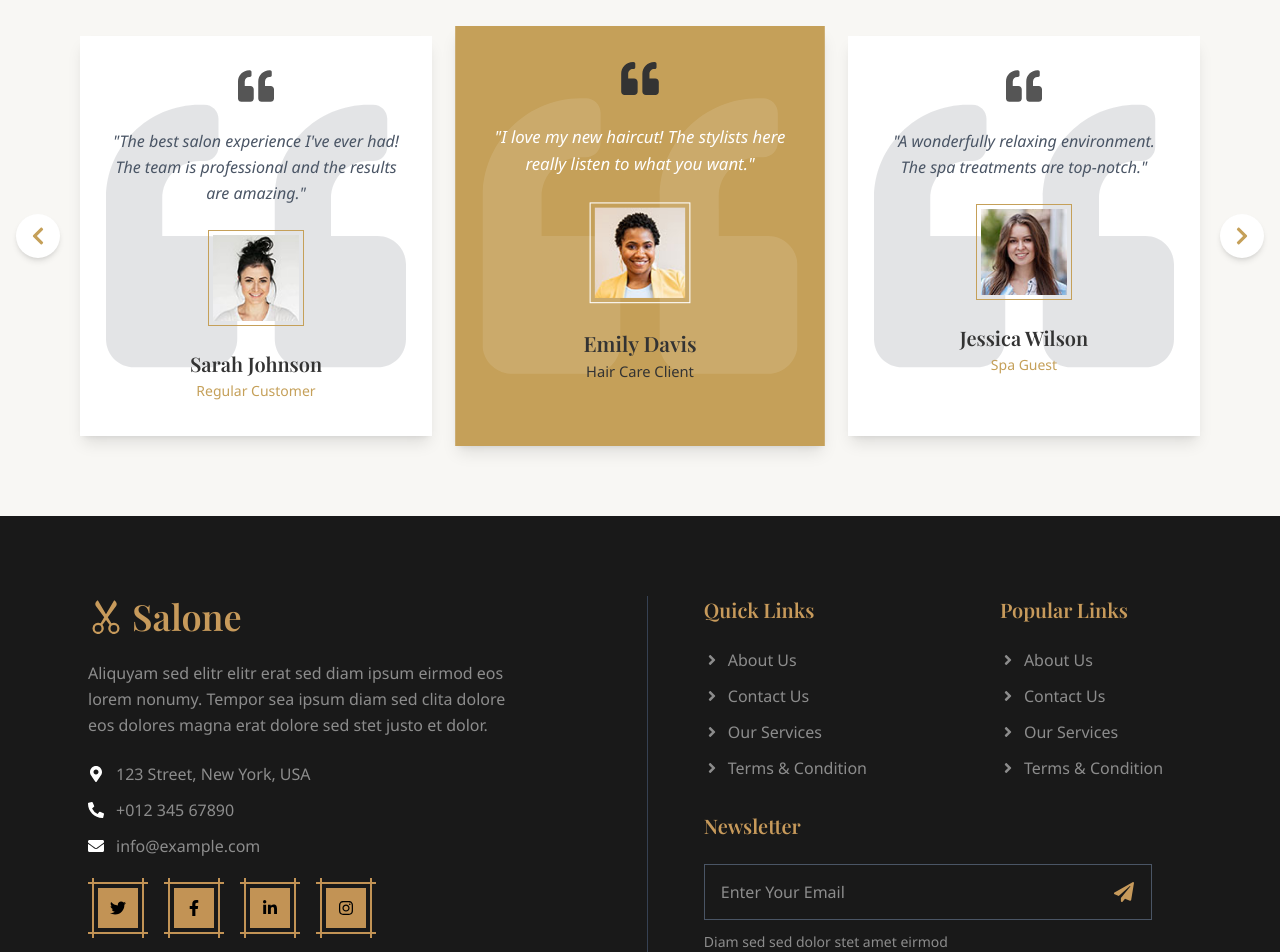
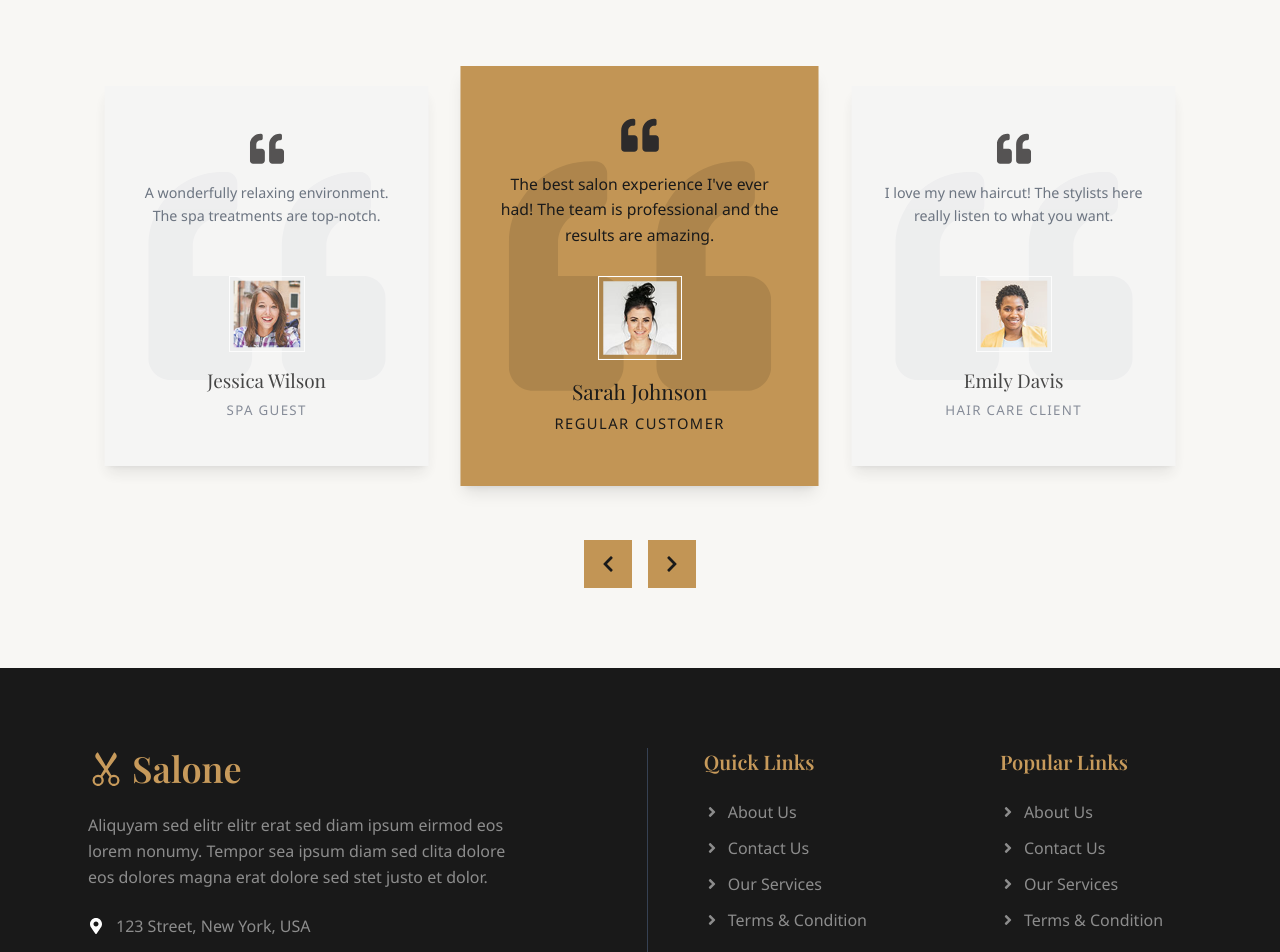
Before and after one commit to AngappanMERN/Salone_sample_Project, a React (Vite) app in the folder client/: page /clients in a window 1280 px wide. Shown: the part 300-1252 px from the top of the page. Built offline with nearby package versions, Linux system fonts and the light colour scheme; a web font is replaced by a local one.

Commit message:
set animasans

```diff
--- a/client/src/components/About/About.css
+++ b/client/src/components/About/About.css
@@ -15,10 +15,8 @@
   position: relative;
   display: inline-block;
   padding: 8px;
-  /* Space for the lines to extend */
 }
 
-/* The horizontal lines of the outer frame */
 .custom-button-wrapper::before {
   content: "";
   position: absolute;
--- a/client/src/components/Footer/Footer.jsx
+++ b/client/src/components/Footer/Footer.jsx
@@ -11,20 +11,20 @@ const Footer = () => {
                 <div className="flex flex-col lg:flex-row gap-14">
 
                     {/* Left Column */}
-                    <div className="lg:w-1/2 px-18">
+                    <div className="lg:w-1/2 lg:px-18 flex flex-col items-center lg:items-start text-center lg:text-left">
                         <Link to="/" className="inline-block mb-6">
-                            <h1 className="text-4xl text-[#c79a5b] font-serif font-bold flex items-center gap-2">
+                            <h1 className="text-4xl text-[#c79a5b] font-serif font-bold flex justify-center lg:justify-start items-center gap-2">
                                 <BsScissors /> Salone
                             </h1>
                         </Link>
                         <p className="mb-6 leading-relaxed">
                             Aliquyam sed elitr elitr erat sed diam ipsum eirmod eos lorem nonumy. Tempor sea ipsum diam sed clita dolore eos dolores magna erat dolore sed stet justo et dolor.
                         </p>
-                        <p className="mb-3 flex items-center gap-3"><FaMapMarkerAlt className="text-white" /> 123 Street, New York, USA</p>
-                        <p className="mb-3 flex items-center gap-3"><FaPhoneAlt className="text-white" /> +012 345 67890</p>
-                        <p className="mb-6 flex items-center gap-3"><FaEnvelope className="text-white" /> info@example.com</p>
+                        <p className="mb-3 flex items-center justify-center lg:justify-start gap-3 w-full"><FaMapMarkerAlt className="text-white" /> 123 Street, New York, USA</p>
+                        <p className="mb-3 flex items-center justify-center lg:justify-start gap-3 w-full"><FaPhoneAlt className="text-white" /> +012 345 67890</p>
+                        <p className="mb-6 flex items-center justify-center lg:justify-start gap-3 w-full"><FaEnvelope className="text-white" /> info@example.com</p>
 
-                        <div className="flex gap-4">
+                        <div className="flex justify-center lg:justify-start gap-4">
                             <div className="footer-icon-wrapper">
                                 <a href="https://twitter.com/" className="footer-social-icon">
                                     <FaTwitter />
@@ -52,23 +52,23 @@ const Footer = () => {
                     <div className="hidden lg:block w-px bg-gray-700"></div>
 
                     {/* Right Column */}
-                    <div className="lg:w-1/2">
+                    <div className="lg:w-1/2 text-center lg:text-left mt-10 lg:mt-0">
                         <div className="grid grid-cols-1 md:grid-cols-2 gap-8">
-                            <div>
+                            <div className="flex flex-col items-center lg:items-start">
                                 <h5 className="text-[#c79a5b] text-xl font-bold mb-6 font-serif">Quick Links</h5>
-                                <div className="flex flex-col gap-3">
+                                <div className="flex flex-col gap-3 items-center lg:items-start">
                                     {['About Us', 'Contact Us', 'Our Services', 'Terms & Condition'].map((item) => (
-                                        <Link key={item} to="" className="hover:text-[#c79a5b] transition-colors flex items-center gap-2">
+                                        <Link key={item} to="" className="hover:text-[#c79a5b] transition-colors flex items-center justify-center lg:justify-start gap-2">
                                             <FaAngleRight /> {item}
                                         </Link>
                                     ))}
                                 </div>
                             </div>
-                            <div>
+                            <div className="flex flex-col items-center lg:items-start">
                                 <h5 className="text-[#c79a5b] text-xl font-bold mb-6 font-serif">Popular Links</h5>
-                                <div className="flex flex-col gap-3">
+                                <div className="flex flex-col gap-3 items-center lg:items-start">
                                     {['About Us', 'Contact Us', 'Our Services', 'Terms & Condition'].map((item) => (
-                                        <Link key={item} to="" className="hover:text-[#c79a5b] transition-colors flex items-center gap-2">
+                                        <Link key={item} to="" className="hover:text-[#c79a5b] transition-colors flex items-center justify-center lg:justify-start gap-2">
                                             <FaAngleRight /> {item}
                                         </Link>
                                     ))}
@@ -76,13 +76,13 @@ const Footer = () => {
                             </div>
                         </div>
 
-                        <div className="mt-8">
+                        <div className="mt-8 flex flex-col items-center lg:items-start">
                             <h5 className="text-[#c79a5b] text-xl font-bold mb-6 font-serif">Newsletter</h5>
-                            <div className="relative max-w-md">
+                            <div className="relative w-full max-w-md mx-auto lg:mx-0">
                                 <input
                                     type="text"
                                     placeholder="Enter Your Email"
-                                    className="w-full h-14 bg-transparent border border-gray-600 px-4 text-white focus:outline-none focus:border-[#c79a5b]"
+                                    className="w-full h-14 bg-[#514949] border border-gray-600 px-4 text-white placeholder-gray-400 focus:outline-none focus:border-[#c79a5b]"
                                 />
                                 <button className="absolute top-2 right-2 h-10 w-10 text-[#c79a5b] flex items-center justify-center hover:text-white transition-colors">
                                     <FaPaperPlane className="text-xl" />
@@ -94,9 +94,13 @@ const Footer = () => {
                 </div>
 
                 {/* Footer Bottom */}
-                <div className="mt-16 pt-8 border-t border-gray-800 flex flex-col md:flex-row justify-between items-center text-sm">
-                    <p>&copy; <a href="#" className="border-b border-white text-[#c79a5b] hover:text-white">Your Site Name</a>, All Right Reserved.</p>
-                    <p className="mt-2 md:mt-0">Designed By <a href="https://htmlcodex.com" className="border-b border-white text-[#c79a5b] hover:text-white">HTML Codex</a>, Distributed By <a href="https://themewagon.com" className="border-b border-white text-[#c79a5b] hover:text-white">ThemeWagon</a></p>
+                <div className="mt-16 pt-8 border-t border-gray-800 flex justify-center items-center text-sm text-center">
+                    <p>
+                        &copy;
+                        <a href="#" className="border-b border-white text-[#c79a5b] hover:text-white">
+                            SK Salone
+                        </a>, All Right Reserved.
+                    </p>
                 </div>
             </div>
         </div>
--- a/client/src/components/Layout/Navbar.jsx
+++ b/client/src/components/Layout/Navbar.jsx
@@ -12,9 +12,9 @@ export default function Navbar() {
     const [isMobilePagesOpen, setIsMobilePagesOpen] = useState(false);
 
     return (
-        <header className="relative lg:fixed lg:top-0 w-full flex items-center justify-between bg-[#e9e6e2] h-20 pr-6 z-50 shadow-md">
+        <header className="relative lg:fixed lg:top-0 w-full flex items-center justify-between bg-[#e9e6e2] h-24 pr-6 z-50 shadow-md">
             {/* Left Logo Section */}
-            <div className="flex items-center gap-4 bg-[#c79a5b] h-20 px-4 lg:px-16">
+            <div className="flex items-center gap-4 bg-[#c79a5b] h-24 px-4 lg:px-16">
                 <BsScissors className="text-2xl md:text-4xl text-black" />
 
                 <h1 className="text-2xl md:text-4xl font-serif font-semibold tracking-wide text-black">
--- a/client/src/components/Testimonials/Clients.jsx
+++ b/client/src/components/Testimonials/Clients.jsx
@@ -38,42 +38,45 @@ const testimonials = [
 ];
 
 export default function Clients() {
-    const [activeIndex, setActiveIndex] = useState(1);
+    // Clone testimonials to allow infinite scrolling effect
+    const clonedTestimonials = [...testimonials, ...testimonials, ...testimonials];
+
+    // Start at exactly the first element of the middle cloned block
+    const [active, setActive] = useState(testimonials.length);
+    const [isTransitioning, setIsTransitioning] = useState(false);
+    const [isMobile, setIsMobile] = useState(false);
+
     const subtitle = "Testimonials";
     const title = "What Our Clients Say";
 
-    // Auto-slide specifically for mobile
     useEffect(() => {
-        const interval = setInterval(() => {
-            if (window.innerWidth < 768) {
-                setActiveIndex((prev) => (prev + 1) % testimonials.length);
-            }
-        }, 3000);
-
-        return () => clearInterval(interval);
+        const handleResize = () => setIsMobile(window.innerWidth < 768);
+        handleResize(); // set initial state
+        window.addEventListener('resize', handleResize);
+        return () => window.removeEventListener('resize', handleResize);
     }, []);
 
     const nextSlide = () => {
-        setActiveIndex((prev) => (prev + 1) % testimonials.length);
+        if (isTransitioning) return;
+        setIsTransitioning(true);
+        setActive((prev) => prev + 1);
     };
 
     const prevSlide = () => {
-        setActiveIndex((prev) => (prev - 1 + testimonials.length) % testimonials.length);
+        if (isTransitioning) return;
+        setIsTransitioning(true);
+        setActive((prev) => prev - 1);
     };
 
-    const getVisibleTestimonials = () => {
-        const len = testimonials.length;
-        const prevIndex = (activeIndex - 1 + len) % len;
-        const nextIndex = (activeIndex + 1) % len;
-
-        return [
-            { data: testimonials[prevIndex], isCenter: false },
-            { data: testimonials[activeIndex], isCenter: true },
-            { data: testimonials[nextIndex], isCenter: false },
-        ];
+    const handleTransitionEnd = () => {
+        setIsTransitioning(false);
+        // Reset position silently when reaching the clones to maintain infinite loop
+        if (active <= testimonials.length - 1) {
+            setActive(active + testimonials.length);
+        } else if (active >= testimonials.length * 2) {
+            setActive(active - testimonials.length);
+        }
     };
-
-    const visibleItems = getVisibleTestimonials();
 
     return (
         <div className="clients-wrapper bg-[#f8f7f4] py-20">
@@ -87,61 +90,81 @@ export default function Clients() {
             </div>
 
             <div className="max-w-6xl mx-auto px-4 relative">
-                {/* Navigation Buttons */}
+                {/* Carousel Track */}
+                <div className="w-full overflow-hidden py-10">
+                    <div
+                        className={`flex items-center ${isTransitioning ? 'transition-transform duration-500 ease-in-out' : ''}`}
+                        style={{
+                            transform: `translateX(calc(-${(active - (isMobile ? 0 : 1)) * (isMobile ? 100 : 33.333333)}%))`
+                        }}
+                        onTransitionEnd={handleTransitionEnd}
+                    >
+                        {clonedTestimonials.map((item, index) => {
+                            const isCenter = index === active;
+
+                            return (
+                                <div
+                                    key={index}
+                                    className="w-full md:w-1/3 flex-shrink-0 px-4"
+                                >
+                                    <div
+                                        className={`relative p-8 h-[400px] shadow-lg text-center transition-all duration-500 transform overflow-hidden
+                                            ${isCenter
+                                                ? "bg-[#c29555] text-white scale-105 z-10"
+                                                : "bg-[#f5f5f5] text-gray-600 hover:-translate-y-2 scale-95 opacity-80"
+                                            }`}
+                                    >
+                                        {/* Background Watermark */}
+                                        <div className="absolute inset-0 flex items-center justify-center pointer-events-none opacity-10">
+                                            <FaQuoteLeft className={`text-[250px] ${isCenter ? "text-black" : "text-gray-400"}`} />
+                                        </div>
+
+                                        {/* Content */}
+                                        <div className="relative z-10 flex flex-col items-center justify-between h-full py-4">
+                                            <div className="mb-4">
+                                                <FaQuoteLeft className={`text-4xl mx-auto ${isCenter ? "text-[#2d2b2b]" : "text-[#2d2b2b]"}`} />
+                                            </div>
+
+                                            <p className={`mb-6 leading-relaxed flex-grow text-[15px] ${isCenter ? "text-[#1a1a1a]" : "text-gray-600"}`}>
+                                                {item.feedback}
+                                            </p>
+
+                                            <div className={`w-20 h-20 mx-auto mb-4 p-1 border ${isCenter ? "border-white" : "border-white"}`}>
+                                                <img src={item.image} alt={item.name} className="w-full h-full object-cover" />
+                                            </div>
+
+                                            <div>
+                                                <h3 className={`text-xl font-serif mb-1 ${isCenter ? "text-[#1a1a1a]" : "text-[#1a1a1a]"}`}>
+                                                    {item.name}
+                                                </h3>
+                                                <span className={`text-sm tracking-widest uppercase ${isCenter ? "text-[#1a1a1a]" : "text-gray-500"}`}>
+                                                    {item.role}
+                                                </span>
+                                            </div>
+                                        </div>
+                                    </div>
+                                </div>
+                            );
+                        })}
+                    </div>
+                </div>
+
+                {/* Bottom Navigation Buttons */}
+                <div className="flex justify-center gap-4 mt-6">
                     <button
                         onClick={prevSlide}
-                    className="absolute left-0 md:-left-12 top-1/2 -translate-y-1/2 p-3 text-[#C5A059] hover:text-[#b08e4f] bg-white shadow-md rounded-full z-20 transition-all transform hover:scale-110"
+                        className="bg-[#c29555] text-[#1a1a1a] w-12 h-12 flex items-center justify-center hover:bg-[#b0854c] transition-colors"
                         aria-label="Previous testimonial"
                     >
-                    <FaChevronLeft className="text-xl" />
+                        <FaChevronLeft className="text-lg" />
                     </button>
                     <button
                         onClick={nextSlide}
-                    className="absolute right-0 md:-right-12 top-1/2 -translate-y-1/2 p-3 text-[#C5A059] hover:text-[#b08e4f] bg-white shadow-md rounded-full z-20 transition-all transform hover:scale-110"
+                        className="bg-[#c29555] text-[#1a1a1a] w-12 h-12 flex items-center justify-center hover:bg-[#b0854c] transition-colors"
                         aria-label="Next testimonial"
                     >
-                    <FaChevronRight className="text-xl" />
+                        <FaChevronRight className="text-lg" />
                     </button>
-
-                <div className="grid grid-cols-1 md:grid-cols-3 gap-8 items-center">
-                    {visibleItems.map((item, index) => (
-                        <div
-                            key={item.data.id}
-                            className={`relative p-8 h-[400px] shadow-lg text-center transition-all duration-300 transform overflow-hidden
-                                ${!item.isCenter ? "hidden md:block" : "block"}
-                                ${item.isCenter
-                                    ? "bg-[#C5A059] text-white scale-105 z-10"
-                                    : "bg-white text-gray-600 hover:-translate-y-2"
-                                }`}
-                        >
-                            {/* Background Watermark */}
-                            <div className="absolute inset-0 flex items-center justify-center pointer-events-none opacity-11">
-                                <FaQuoteLeft className={`text-[300px] ${item.isCenter ? "text-white" : "text-gray-900"}`} />
-                            </div>
-
-                            {/* Content */}
-                            <div className="relative z-10">
-                                <div className="mb-6 flex justify-center">
-                                    <FaQuoteLeft className={`text-4xl ${item.isCenter ? "text-[#333]" : "text-[#555]"}`} />
-                                </div>
-
-                                <p className={`italic mb-6 leading-relaxed ${item.isCenter ? "text-white" : "text-gray-600"}`}>
-                                    "{item.data.feedback}"
-                                </p>
-
-                                <div className={`w-24 h-24 mx-auto mb-6 p-1 border ${item.isCenter ? "border-white" : "border-[#C5A059]"}`}>
-                                    <img src={item.data.image} alt={item.data.name} className="w-full h-full object-cover" />
-                                </div>
-
-                                <h3 className={`text-xl font-serif font-bold ${item.isCenter ? "text-[#333]" : "text-[#333]"}`}>
-                                    {item.data.name}
-                                </h3>
-                                <span className={`text-sm font-medium ${item.isCenter ? "text-[#333]" : "text-[#C5A059]"}`}>
-                                    {item.data.role}
-                                </span>
-                            </div>
-                        </div>
-                    ))}
                 </div>
             </div>
         </div>
```
Also changed, not shown: client/src/components/About/About.jsx (+6 -8 lines), client/src/components/Hero/Hero.jsx (+60 -17 lines). Lines whose indentation alone changed are shown as unchanged.
